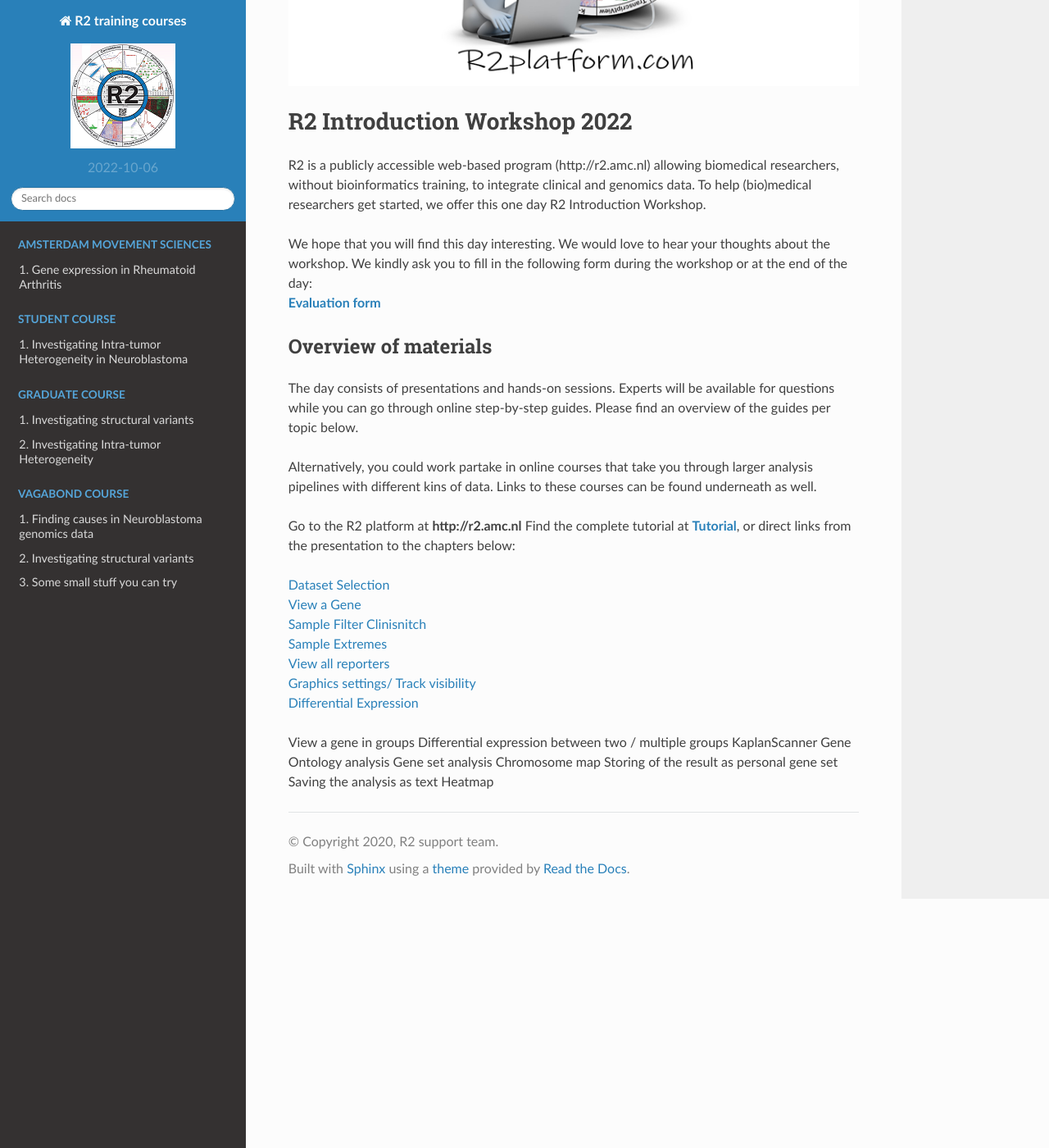
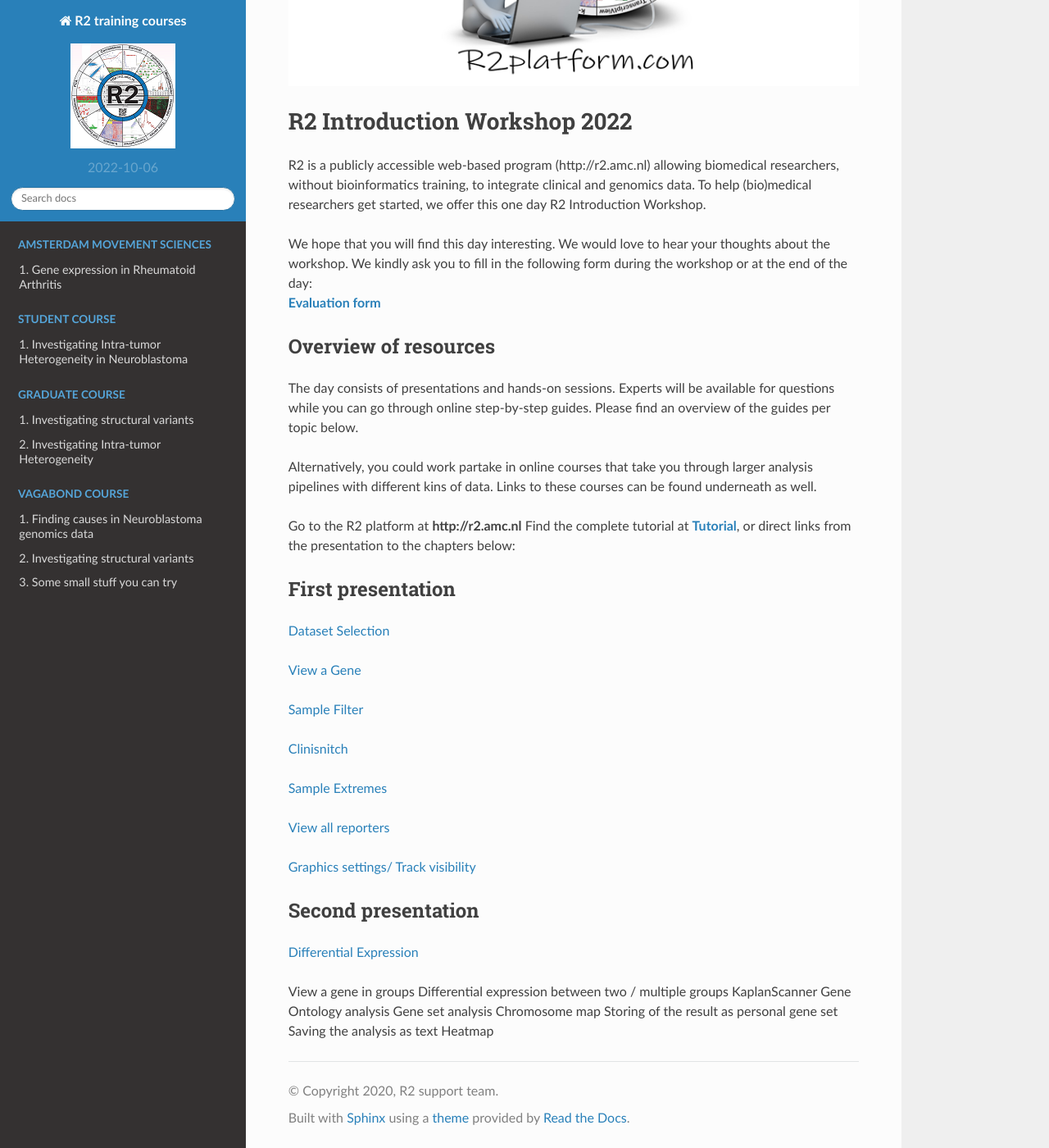
Before and after one commit to antronerds/r2-training-courses, a Sphinx documentation site: the page built from docs/R2IntroductionWorkshop.md, in a window 1280 px wide and 1400 px high, scrolled down 396 px. Shown: the whole window at 82% size. Built offline with Sphinx 7.4.7 and the Read the Docs theme 2.0.0, drawn with Linux system fonts in a browser that asks for light colours; pages that are not in the unit, such as notebooks, are missing from menus.

Commit message:
Enters workshop

```diff
--- a/docs/R2IntroductionWorkshop.md
+++ b/docs/R2IntroductionWorkshop.md
@@ -10,7 +10,7 @@
 [**Evaluation form**](https://forms.gle/M5E5Jzbms8zDATKz6 )
 
 
-Overview of materials
+Overview of resources
 ---
 
 The day consists of presentations and hands-on sessions. Experts will be available for questions while you can go through online step-by-step guides.
@@ -21,13 +21,27 @@
 Go to the R2 platform at **http://r2.amc.nl**
 Find the complete tutorial at [**Tutorial**](https://r2-tutorials.readthedocs.io/en/latest), or direct links from the presentation to the chapters below:
 
+First presentation
+---
+
 [Dataset Selection](https://r2-tutorials.readthedocs.io/en/latest/Using_Datasets.html)
+
 [View a Gene](https://r2-tutorials.readthedocs.io/en/latest/One_Gene_View.html)
+
 [Sample Filter](https://r2-tutorials.readthedocs.io/en/latest/One_Gene_View.html?highlight=View%20all%20reporters#step-7-selecting-subsets)
+
 [Clinisnitch](https://r2-tutorials.readthedocs.io/en/latest/One_Gene_View.html?highlight=clinisnitch#step-8-find-best-track-separation-with-clinisnitch)
+
 [Sample Extremes](https://r2-tutorials.readthedocs.io/en/latest/Handyparts.html?highlight=Sample%20Extremes#collection-of-handy-tools-in-r2)
+
 [View all reporters](https://r2-tutorials.readthedocs.io/en/latest/One_Gene_View.html?highlight=View%20all%20reporters#step-10-probeset-verification)
+
 [Graphics settings/ Track visibility](https://r2-tutorials.readthedocs.io/en/latest/One_Gene_View.html?highlight=Graphics%20settings#step-6-adapting-plot)
+
+
+Second presentation
+---
+
 [Differential Expression](https://r2-tutorials.readthedocs.io/en/latest/Differential_Expression.html)
 
 
```
